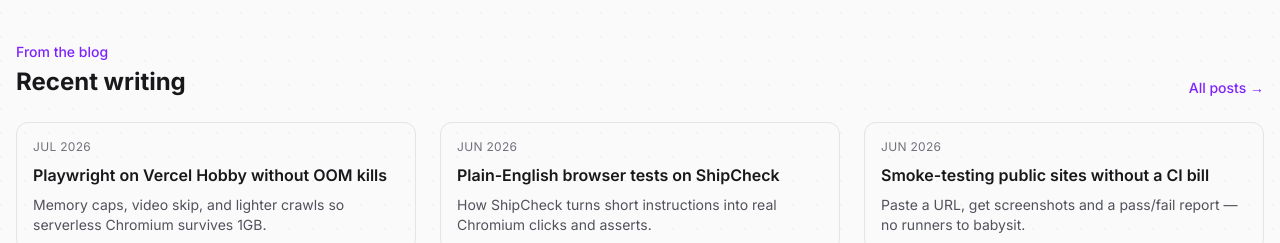
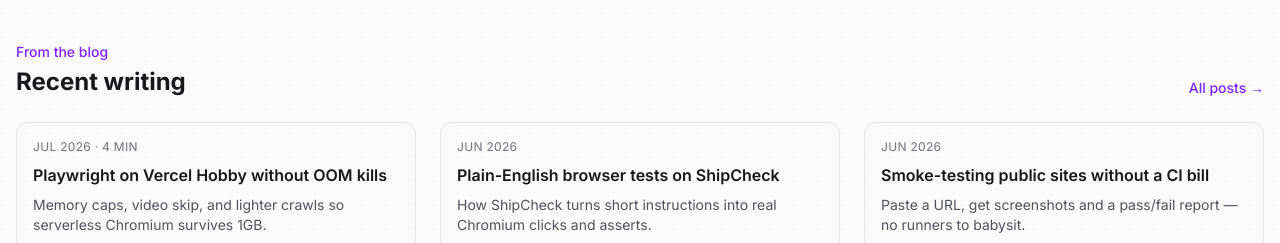
Before and after one commit to Safdar-Ali-India/shipcheck, a Next.js app: page / in a window 1280 px wide. Shown: the part 2100-2343 px from the top of the page. Built offline with nearby package versions, Linux system fonts and the light colour scheme.

Commit message:
feat: show reading time on the homepage spotlight cards

```diff
--- a/src/components/blog/BlogSpotlight.tsx
+++ b/src/components/blog/BlogSpotlight.tsx
@@ -29,7 +29,10 @@ export function BlogSpotlight() {
           const isExternal = !post.native;
           const card = (
             <>
-              <p className="text-xs uppercase tracking-wide text-zinc-500">{post.date}</p>
+              <p className="text-xs uppercase tracking-wide text-zinc-500">
+                {post.date}
+                {post.minutes ? ` · ${post.minutes} min` : ""}
+              </p>
               <h3 className="mt-2 text-base font-semibold text-zinc-900 group-hover:text-violet-700 dark:text-zinc-50 dark:group-hover:text-violet-300">
                 {post.title}
               </h3>
```
